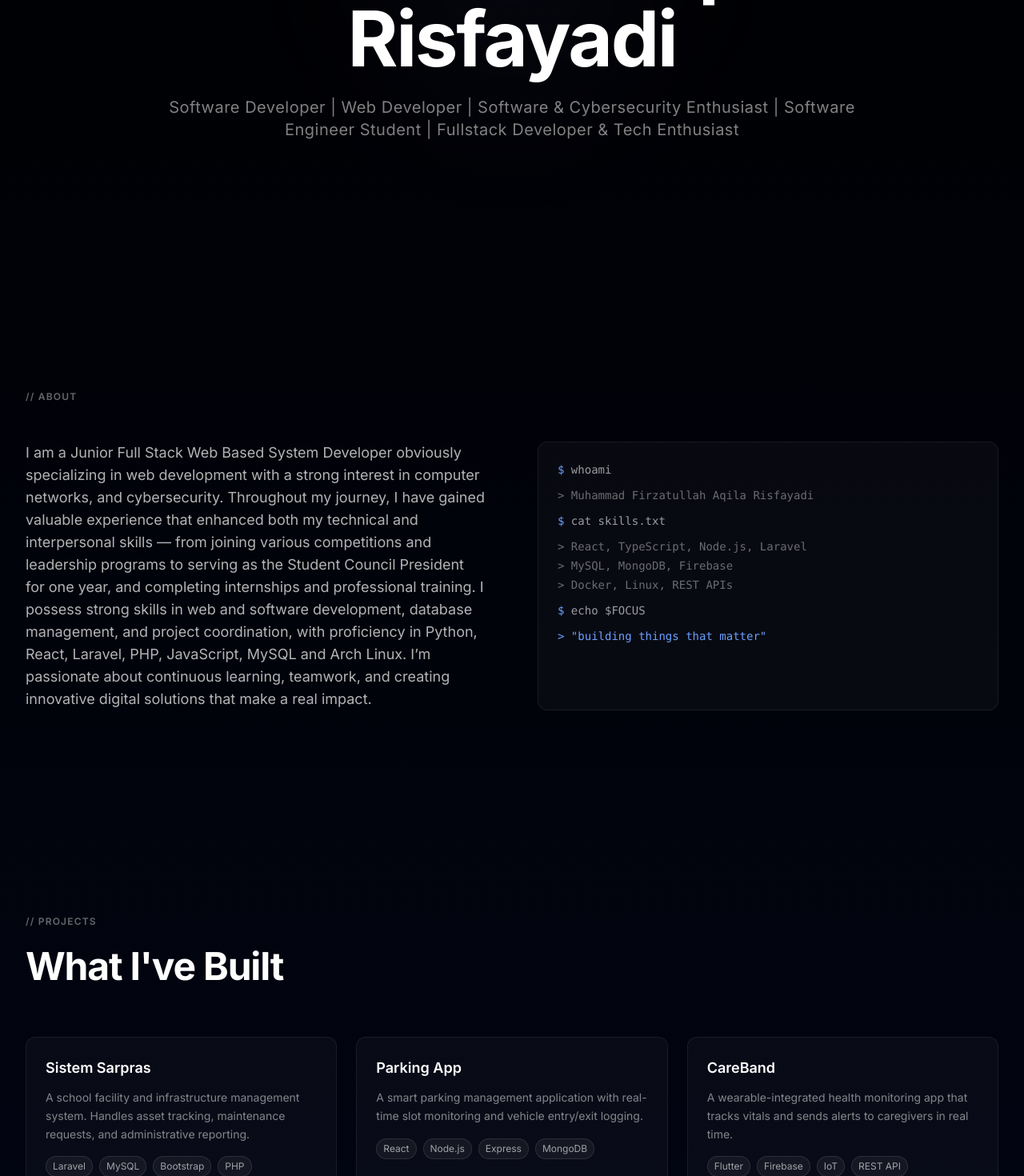
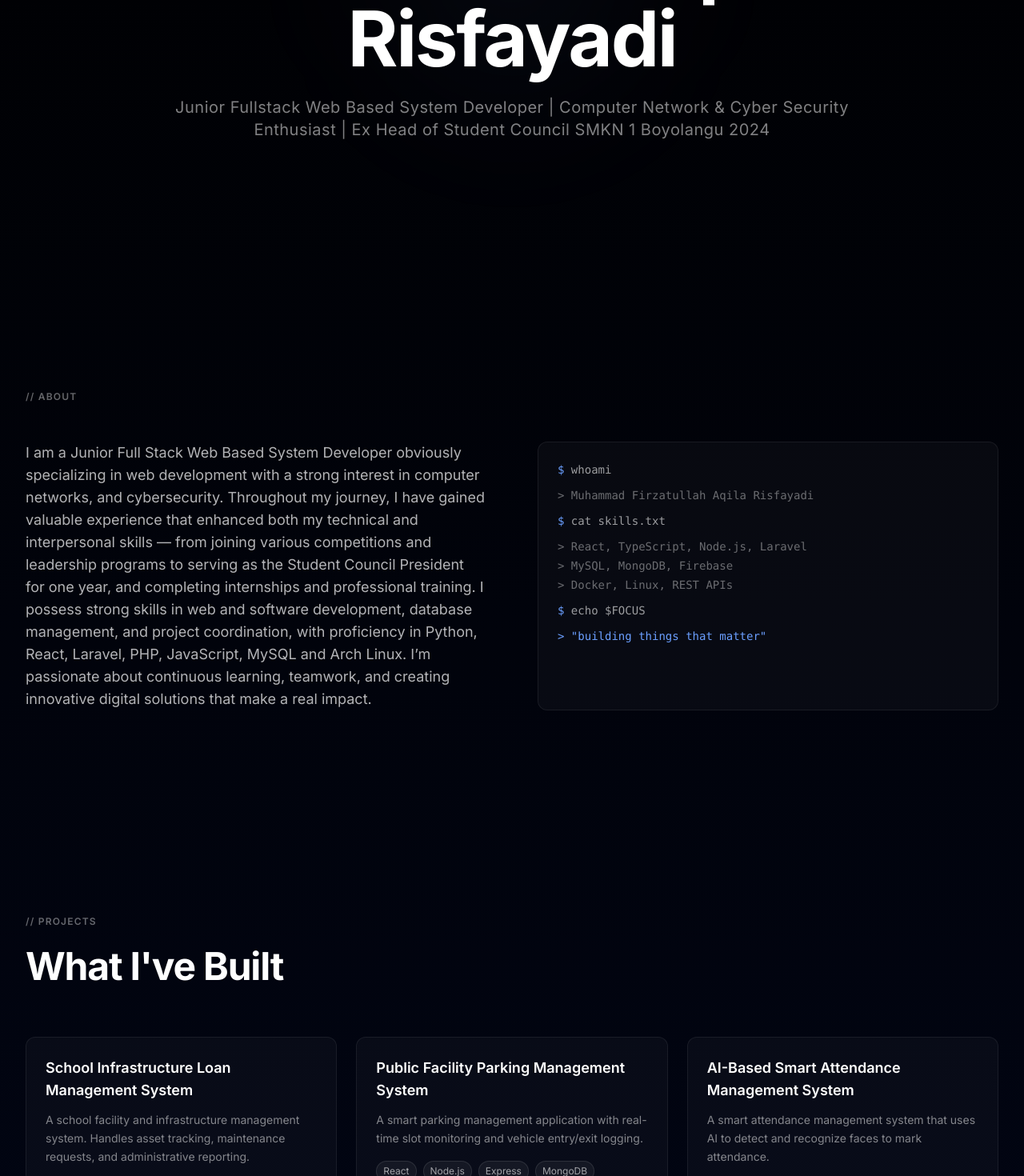
Before and after one commit to mhmdfirza/firza-portfolio, a React (Vite) app: page / in a window 1280 px wide. Shown: the part 440-1910 px from the top of the page at 80% size. Built offline with nearby package versions, Linux system fonts and the light colour scheme.

Commit message:
update information

```diff
--- a/src/components/Experience.jsx
+++ b/src/components/Experience.jsx
@@ -6,38 +6,24 @@ const Experience = () => {
   const experiences = [
     {
       id: 1,
-      title: 'OSIS (Student Council)',
-      role: 'Active Member & Leader',
-      period: '2019 – 2024',
+      title: 'Student Council SMKN 1 Boyolangu',
+      role: 'Head of Student Council',
+      period: 'October 2024 - October 2025',
       description: 'Led organizational programs, coordinated school events, and managed cross-division teams of 30+ students.',
     },
     {
       id: 2,
-      title: 'Leadership',
-      role: 'Division Head / Committee Lead',
-      period: '2020 – 2024',
-      description: 'Held leadership positions in multiple school and campus committees, driving initiatives in tech and social programs.',
+      title: 'Internship at Balai Besar Pengembangan Penjaminan Mutu Pendidikan Vokasi Malang',
+      role: 'Junior Software Intern',
+      period: 'July 2025 - December 2025',
+      description: 'Developed and maintained web-based applications using Delphi, Pascal, and MySQL, contributing to the improvement of educational technology tools.',
     },
     {
       id: 3,
-      title: 'Volunteer',
-      role: 'Tech Volunteer',
-      period: '2021 – Present',
-      description: 'Contributed to community events and programs as a technical volunteer, assisting in digital infrastructure and documentation.',
-    },
-    {
-      id: 4,
-      title: 'Competition',
-      role: 'Competitor',
-      period: '2022 – 2024',
-      description: 'Participated in programming, cybersecurity, and design competitions at regional and national levels.',
-    },
-    {
-      id: 5,
-      title: 'Achievement',
-      role: 'Recognized Excellence',
-      period: '2023 – 2024',
-      description: 'Recognized for academic excellence and technical achievements across multiple academic years.',
+      title: 'Self-Employed',
+      role: 'Independet Full Stack Web Based System Developer',
+      period: 'May 2026 – Present',
+      description: 'Developed and maintained web-based applications using React, Laravel, and MySQL, contributing to the improvement of various clients.',
     },
   ];
 
@@ -66,12 +52,11 @@ const Experience = () => {
         {experiences.map((exp, index) => (
           <div
             key={exp.id}
-            className={`scroll-revealr elative pl-12 md:pl-0 ${
-              index % 2 === 0 ? 'md:pr-1/2 md:text-right' : 'md:pl-1/2 md:ml-1/2'
-            }`}
-            // style={{
-            //   '--stagger-delay': `${index * 100}ms`,
-            // }}
+            className={`relative pl-12 md:pl-0 ${index % 2 === 0 ? 'md:pr-1/2 md:text-right' : 'md:pl-1/2 md:ml-1/2'
+              }`}
+          // style={{
+          //   '--stagger-delay': `${index * 100}ms`,
+          // }}
           >
             {/* Timeline dot */}
             <div className="absolute left-0 top-1 w-4 h-4 bg-accent rounded-full border-4 border-black/80 md:left-1/2 md:-translate-x-1/2 md:top-2" />
--- a/src/components/Hero.jsx
+++ b/src/components/Hero.jsx
@@ -29,20 +29,18 @@ const Hero = () => {
       <div className="relative z-10 text-center max-w-4xl mx-auto px-4">
         {/* Name */}
         <h1
-          className={`text-6xl sm:text-7xl md:text-8xl font-bold tracking-tight mb-6 transition-all duration-1000 ${
-            isLoaded ? 'opacity-100 translate-y-0' : 'opacity-0 translate-y-10'
-          }`}
+          className={`text-6xl sm:text-7xl md:text-8xl font-bold tracking-tight mb-6 transition-all duration-1000 ${isLoaded ? 'opacity-100 translate-y-0' : 'opacity-0 translate-y-10'
+            }`}
         >
           Muhammad Firzatullah Aqila Risfayadi
         </h1>
 
         {/* Role */}
         <p
-          className={`text-lg md:text-xl text-white/50 font-light tracking-wide transition-all duration-1000 delay-200 ${
-            isLoaded ? 'opacity-100 translate-y-0' : 'opacity-0 translate-y-10'
-          }`}
+          className={`text-lg md:text-xl text-white/50 font-light tracking-wide transition-all duration-1000 delay-200 ${isLoaded ? 'opacity-100 translate-y-0' : 'opacity-0 translate-y-10'
+            }`}
         >
-          Software Developer | Web Developer | Software & Cybersecurity Enthusiast | Software Engineer Student | Fullstack Developer & Tech Enthusiast
+          Junior Fullstack Web Based System Developer | Computer Network & Cyber Security Enthusiast | Ex Head of Student Council SMKN 1 Boyolangu 2024
         </p>
       </div>
     </section>
--- a/src/components/Projects.jsx
+++ b/src/components/Projects.jsx
@@ -6,7 +6,7 @@ const Projects = () => {
   const projects = [
     {
       id: 1,
-      title: 'Sistem Sarpras',
+      title: 'School Infrastructure Loan Management System',
       description: 'A school facility and infrastructure management system. Handles asset tracking, maintenance requests, and administrative reporting.',
       stack: ['Laravel', 'MySQL', 'Bootstrap', 'PHP'],
       github: 'https://github.com/mhmdfirza/ukk-sistem-peminjaman-sarpras.git',
@@ -14,7 +14,7 @@ const Projects = () => {
     },
     {
       id: 2,
-      title: 'Parking App',
+      title: 'Public Facility Parking Management System',
       description: 'A smart parking management application with real-time slot monitoring and vehicle entry/exit logging.',
       stack: ['React', 'Node.js', 'Express', 'MongoDB'],
       github: 'https://github.com',
@@ -22,9 +22,9 @@ const Projects = () => {
     },
     {
       id: 3,
-      title: 'CareBand',
-      description: 'A wearable-integrated health monitoring app that tracks vitals and sends alerts to caregivers in real time.',
-      stack: ['Flutter', 'Firebase', 'IoT', 'REST API'],
+      title: 'AI-Based Smart Attendance Management System',
+      description: 'A smart attendance management system that uses AI to detect and recognize faces to mark attendance.',
+      stack: ['React Native', 'Expo', 'TensorFlow.js', 'Redis'],
       github: 'https://github.com',
       demo: 'https://example.com',
     },
@@ -44,7 +44,7 @@ const Projects = () => {
       github: 'https://github.com',
       demo: 'https://example.com',
     },
-        {
+    {
       id: 6,
       title: 'Room Monitoring IoT System',
       description: 'A personal security learning project — a deliberately vulnerable web app for practicing OWASP Top 10 exploits.',
```
